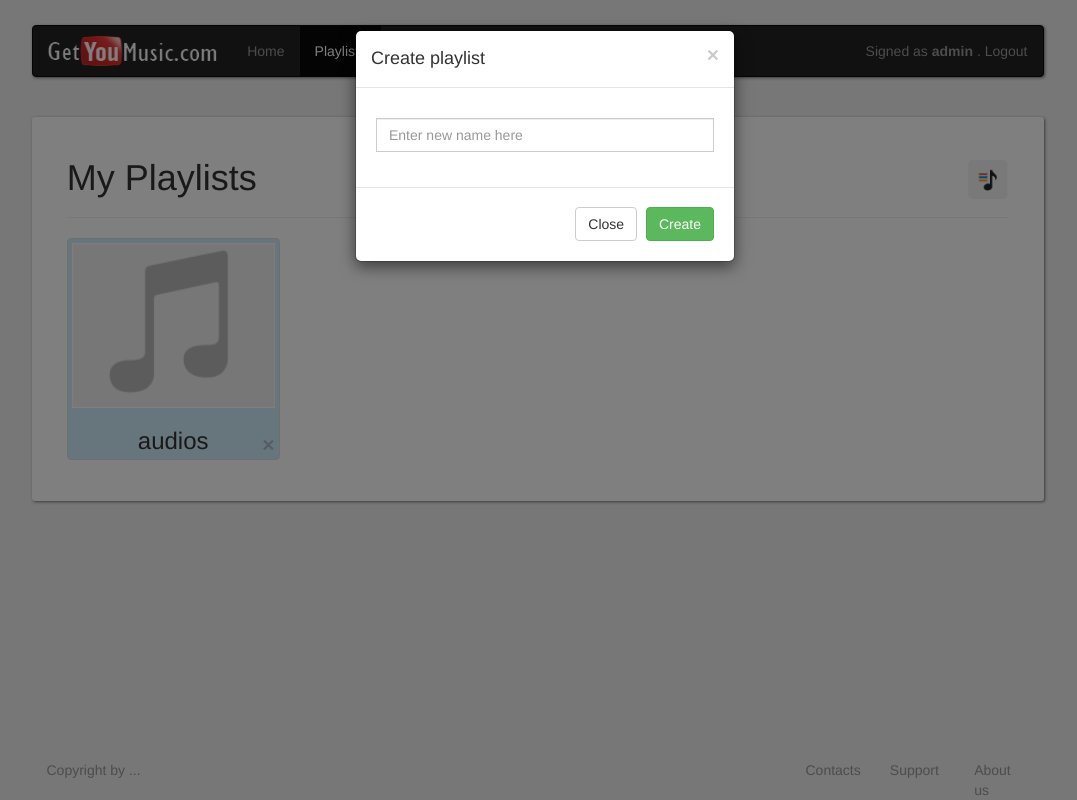
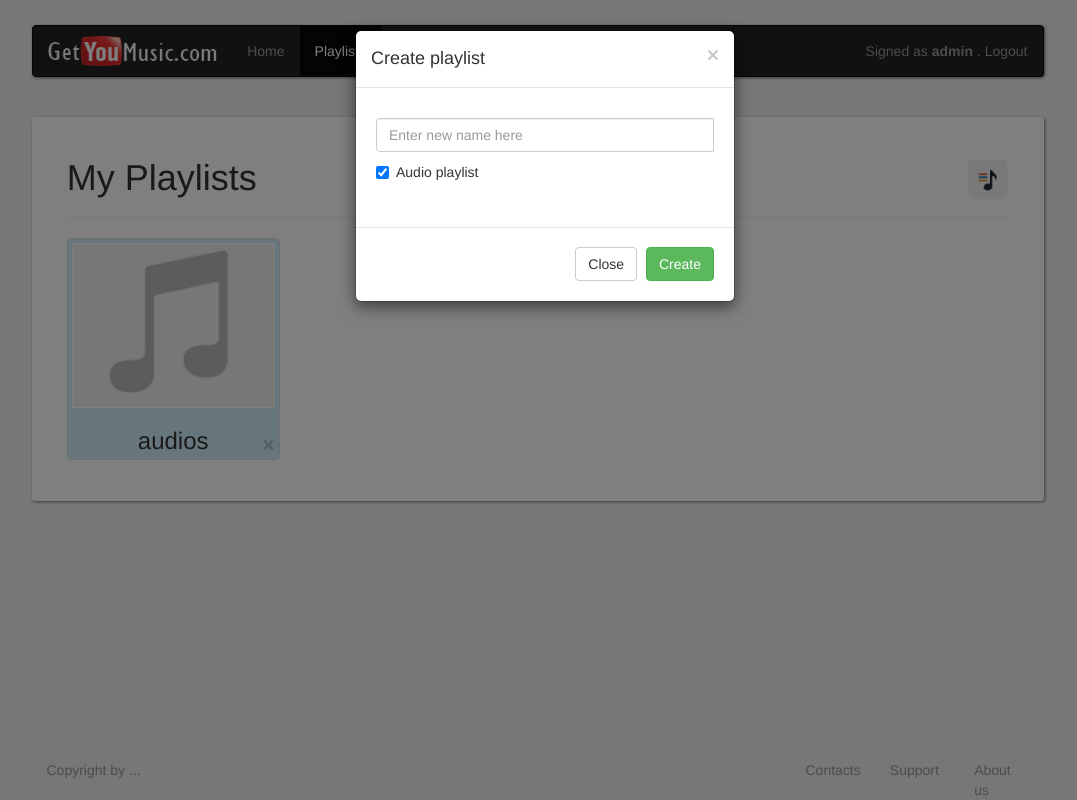
Before and after one commit to gooldeer/getyoumusic, a Django app: page /playlists/ in a window 1280 px wide, after a click that opens the changed part. Shown: the whole page, without its empty margins (95-1172 px from the left). Run offline with Django 3.2, Linux system fonts and the light colour scheme; a user stored in the database is signed in; data comes from the database, SQL or seed files in the repository; both versions use the stored data as it was after the commit; parts of the project's set-up code (start-up, migrations or seed data) failed here and were passed over; some libraries are stand-ins or nearby versions.

```diff
--- a/youtubetomp3/models.py
+++ b/youtubetomp3/models.py
@@ -4,8 +4,6 @@ from django.contrib.auth.models import User
 import os
 
 import youtubetomp3.core.utils as Utils
-
-# Create your models here.
 
 class PlaylistManager(models.Manager):
     """PlaylistManager with checking on name"""
@@ -17,6 +15,9 @@ class PlaylistManager(models.Manager):
 
 class Playlist(models.Model):
     """Playlist which contains media objects"""
+
+    class Meta:
+        ordering = ['name']
 
     user = models.ForeignKey(User)
     name = models.CharField(max_length=50)
@@ -38,6 +39,9 @@ class MediaManager(models.Manager):
 class Media(models.Model):
     """Media files in playlist. Contains link on media file"""
 
+    class Meta:
+        ordering = ['mediafile']
+
     playlist = models.ForeignKey(Playlist)
     mediafile = models.CharField(max_length=50)
     objects = MediaManager()
--- a/youtubetomp3/templates/youtubetomp3/playlist.html
+++ b/youtubetomp3/templates/youtubetomp3/playlist.html
@@ -31,7 +31,7 @@
 
       <table class="songs" border="0">
 
-        {% for media in media_set.all %}
+        {% for media in media_set %}
 
           {% include "youtubetomp3/audio.html" %}
 
--- a/youtubetomp3/templates/youtubetomp3/playlists.html
+++ b/youtubetomp3/templates/youtubetomp3/playlists.html
@@ -34,7 +34,7 @@
                   <img class="thumb" src="{% static 'img/audio-playlist-thumb.png' %}">
                 </a>
                 <h3>{{ playlist.name }}</h3>
-                <a type="button" href="{% url 'youtubetomp3:remove_playlist' playlist.name %}" class="close" data-dismiss="modal" aria-hidden="true">&times;</a>
+                <a type="button" href="{% url 'youtubetomp3:remove_playlist' playlist.name playlist.is_audio %}" class="close" data-dismiss="modal" aria-hidden="true">&times;</a>
               </div>
             </div>
 
@@ -56,6 +56,11 @@
             <div class="modal-body">
                 <div class="input-group">
                   <input type="text" placeholder="Enter new name here" class="form-control" name="playlist" id="playlist" autofocus>
+                  <div class="checkbox">
+                    <label>
+                      <input type="checkbox" value="is_audio" name="is_audio" id="is_audio" checked> Audio playlist
+                    </label>
+                  </div>
                 </div><!-- /input-group -->
             </div>
 
--- a/youtubetomp3/urls.py
+++ b/youtubetomp3/urls.py
@@ -8,8 +8,8 @@ urlpatterns = patterns('',
     url(r'^poll_state/$', views.poll_state, name="poll_state"),
     url(r'^playlists/$', views.playlists, name="playlists"),
     url(r'^new-playlist/$', views.new_playlist, name="new_playlist"),
-    url(r'^playlists/remove/(?P<playlistName>[\w|\W]+)/$', views.remove_playlist, name="remove_playlist"),
-    url(r'^playlists/(?P<playlistName>[\w|\W]+)?remove=(?P<media>[\w|\W]+)/$', views.remove_media, name="remove_media"),
+    url(r'^playlists/remove/playlist=(?P<playlistName>[\w|\W]+),is_audio=(?P<is_audio>[\w|\W]+)/$', views.remove_playlist, name="remove_playlist"),
+    url(r'^playlists/(?P<playlistName>[\w|\W]+)\?remove=(?P<media>[\w|\W]+)/$', views.remove_media, name="remove_media"),
     url(r'^playlists/(?P<playlistName>[\w|\W]+)/update/name=(?P<name>[\w|\W]+);color=(?P<color>[\w|\W]+)/$',
         views.change_playlist, name="change_playlist"),
     url(r'^playlists/(?P<playlistName>[\w|\W]+)/audio=(?P<media>[\w|\W]+)/$', views.audio, name="audio"),
--- a/youtubetomp3/views.py
+++ b/youtubetomp3/views.py
@@ -56,7 +56,7 @@ def playlist(request, playlistName):
     """ Media playlist """
     user = request.user
     playlist = user.playlist_set.get(name=playlistName, user=user)
-    media_set = playlist.media_set
+    media_set = playlist.media_set.all()
 
     template = loader.get_template('youtubetomp3/playlist.html')
     context = RequestContext(request, {'playlist' : playlist, 'media_set' : media_set})
@@ -80,19 +80,35 @@ def new_playlist(request):
     if 'playlist' in request.POST:
         playlistName = request.POST['playlist']
 
+        if 'is_audio' in request.POST:
+            is_audio = True
+        else:
+            is_audio = False
+
     if playlistName != None:
-        playlist = Playlist.objects.create_playlist(name=playlistName, user=user, is_audio=False)
+        playlist = Playlist.objects.create_playlist(name=playlistName, user=user, is_audio=is_audio)
 
     if (playlist != "DUBLICATE"):
         print 'created new playlist with name ' + playlist.name
 
     return HttpResponseRedirect(reverse('youtubetomp3:playlists'))
 
-def remove_playlist(request, playlistName):
+def remove_playlist(request, playlistName, is_audio):
     """ Remove playlist """
 
     user = request.user
-    Playlist.objects.get(name=playlistName, user=user, is_audio=False).delete()
+
+    # Fucking sheet! In some way if is_audio==False, it is string 'False' instead of bool
+    if is_audio == 'False':
+        is_audio = False
+
+    playlist = Playlist.objects.get(
+        name=playlistName, user=user, is_audio=is_audio)
+
+    for media in playlist.media_set.all():
+        media.delete()
+
+    playlist.delete()
 
     return HttpResponseRedirect(reverse('youtubetomp3:playlists'))
 
```
Also changed, not shown: youtubetomp3/core/jobs.py (+16 -6 lines), youtubetomp3/static/js/index.js (added, +9 -0 lines), sqlite3.db, 6 other files.
